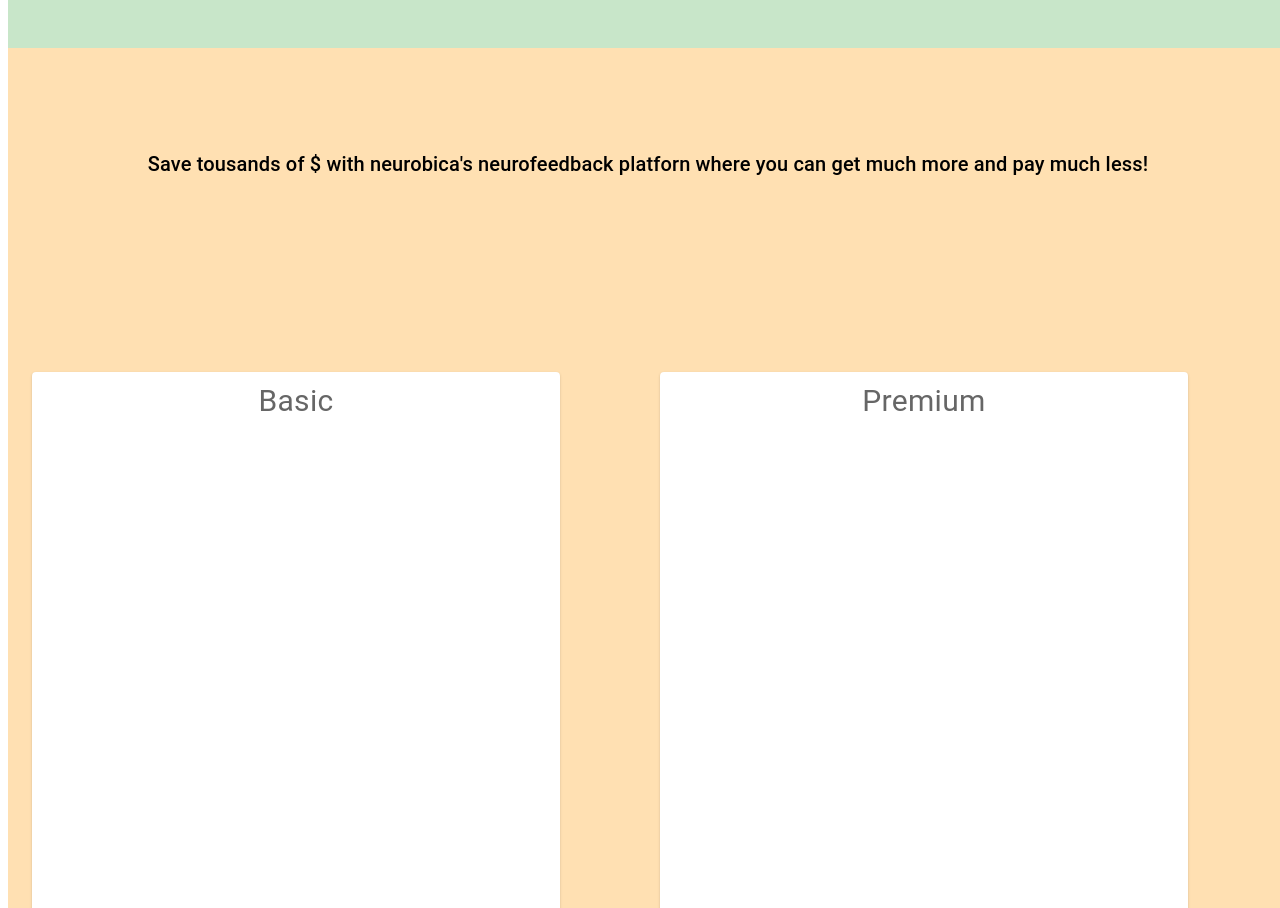
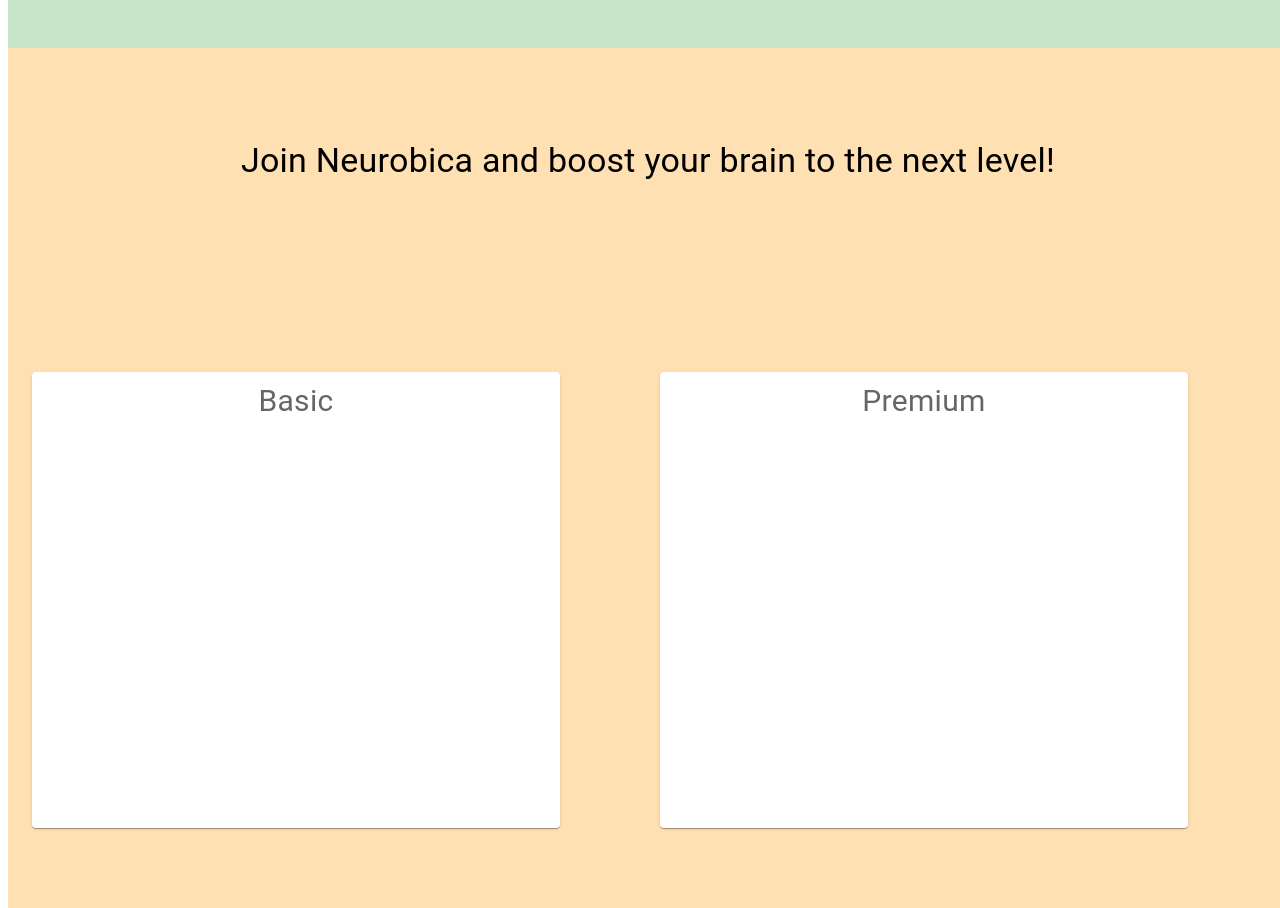
Before and after one commit to MNPCMW6444/neurobica-sites-landingpage, a React (Create React App) app: page / in a window 1280 px wide. Shown: the part 2480-3388 px from the top of the page. Built offline with nearby package versions, Linux system fonts and the light colour scheme; no server answers.

Commit message:
kaki fix price

```diff
--- a/src/Pricing.tsx
+++ b/src/Pricing.tsx
@@ -19,15 +19,14 @@
             direction="row"
             sx={{ padding: "3vh" }} rowSpacing={1} columnSpacing={{ xs: 3, sm: 2, md: 3 }}>
             <Grid item xs={12} width="20vh" height="30vh">
-                <Typography sx={{ padding: "2vh", textAlign: "center" }} variant="h6">
-                    Save tousands of $ with neurobica's neurofeedback platforn where you
-                    can get much more and pay much less!
+                <Typography sx={{ padding: "1vh", textAlign: "center" }} variant="h4">
+                    Join Neurobica and boost your brain to the next level!
                 </Typography>            </Grid>
-            <Grid item xs={6} width="20vh" height="30vh">
-                <Item sx={{ fontSize: "30px", minHeight: "70vh", maxWidth: "40vw" }} >Basic</Item>
+            <Grid item xs={6} width="20vh" height="50vh">
+                <Item sx={{ fontSize: "30px", minHeight: "55vh", maxWidth: "40vw" }} >Basic</Item>
             </Grid>
-            <Grid item xs={6} width="20vh" height="30vh">
-                <Item sx={{ fontSize: "30px", minHeight: "70vh", maxWidth: "40vw" }}>Premium</Item>
+            <Grid item xs={6} width="20vh" height="50vh">
+                <Item sx={{ fontSize: "30px", minHeight: "55vh", maxWidth: "40vw" }}>Premium</Item>
             </Grid>
 
         </Grid>
```
